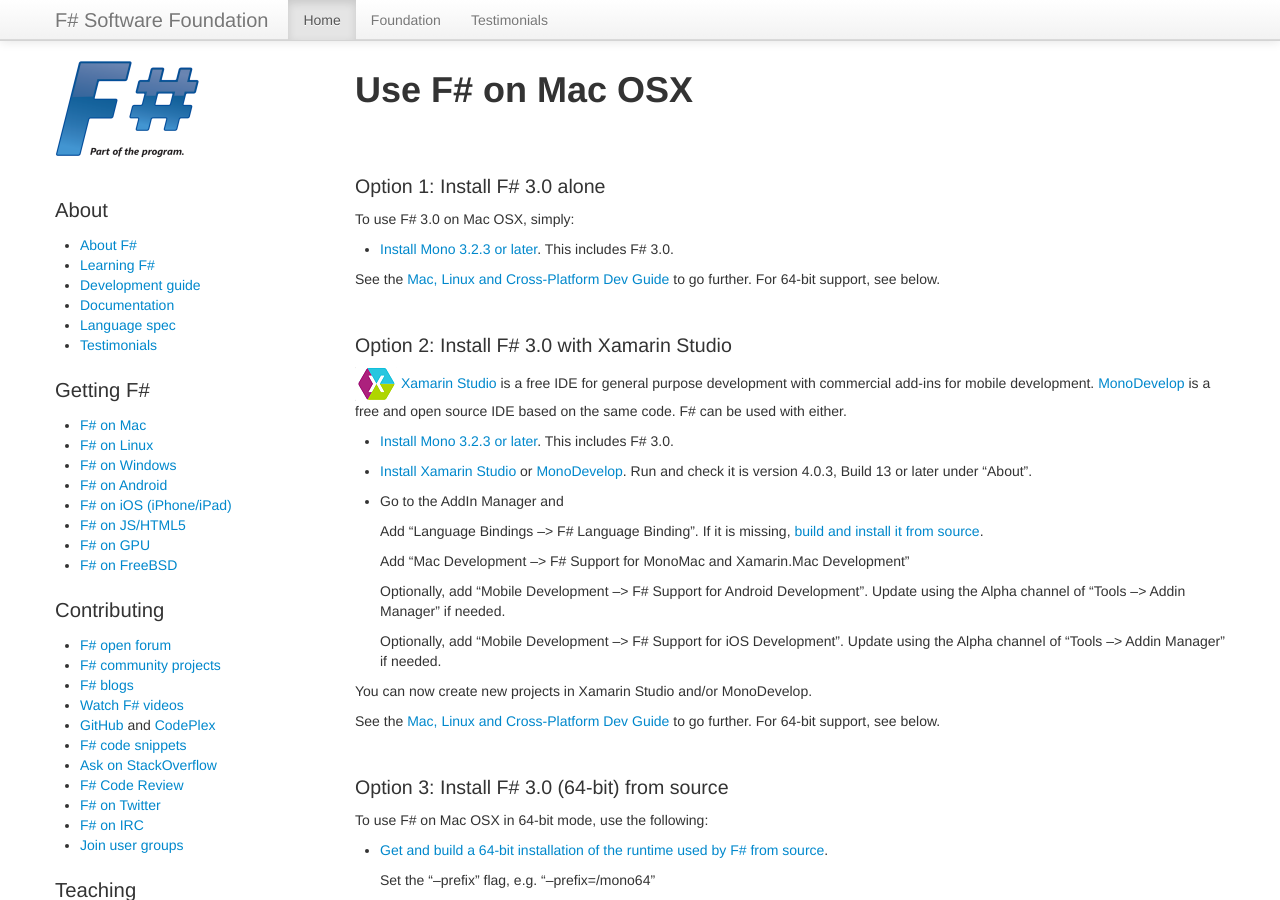
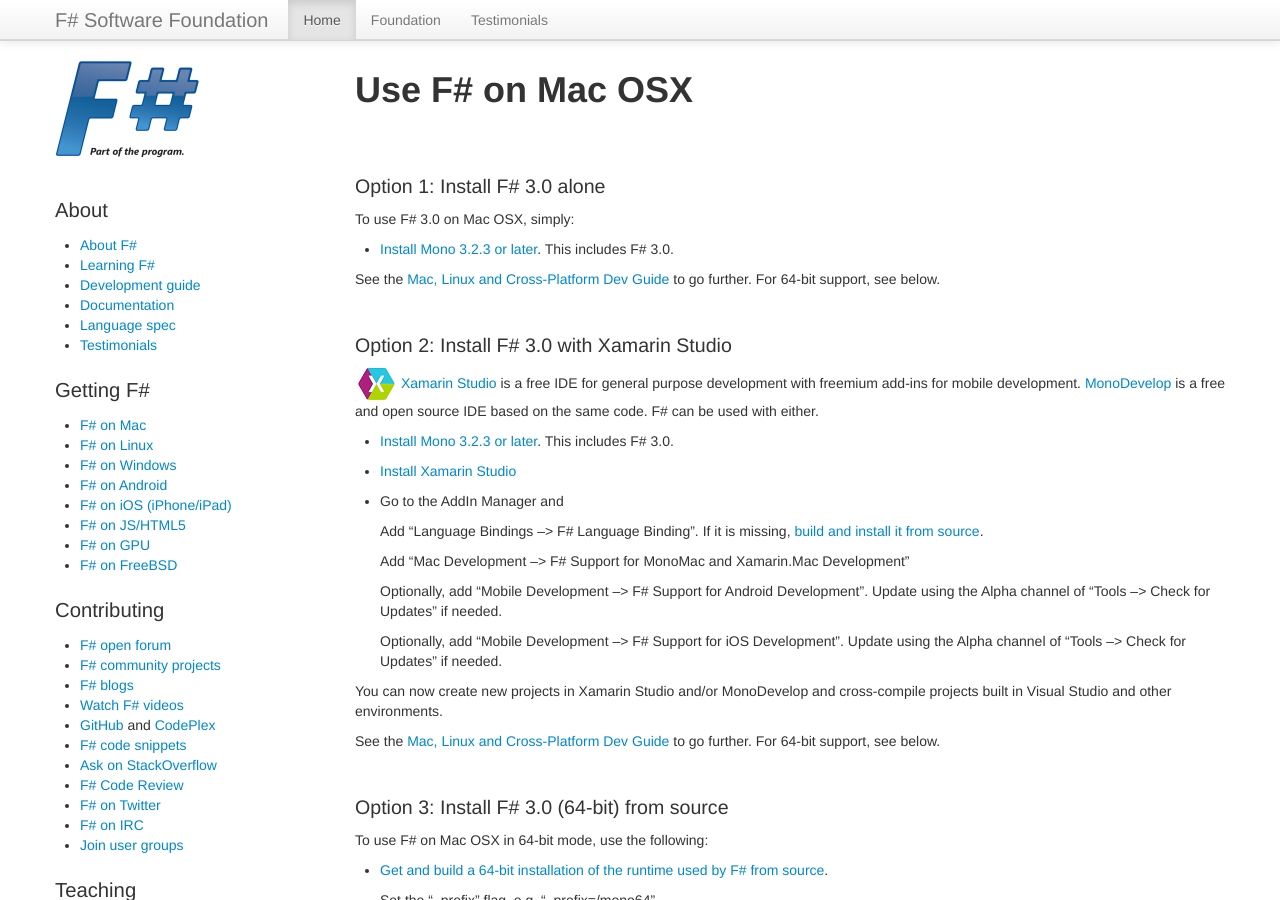
Before and after one commit to fsharp/fsharp.org, a Jekyll site: the page built from use/mac/index.md, in a window 1280 px wide and 900 px high. Built offline with Jekyll 4.4.1, drawn with Linux system fonts in a browser that asks for light colours; nearby versions of some CDN libraries; some web fonts are replaced; comment, search, counter and statistics services are not loaded.

Commit message:
Update index.md

```diff
--- a/use/mac/index.md
+++ b/use/mac/index.md
@@ -18,21 +18,22 @@
 
 ### Option 2: Install F# 3.0 with Xamarin Studio
 
-![logo](/images/thumbs/xamarin-studio.png)&nbsp;[Xamarin Studio](http://xamarin.com/studio) is a free IDE for general purpose development with commercial add-ins for mobile development. [MonoDevelop](http://monodevelop.com) is a free and open source IDE based on the same code.  F# can be used with either.
+![logo](/images/thumbs/xamarin-studio.png)&nbsp;[Xamarin Studio](http://xamarin.com/studio) is a free IDE for general purpose development with freemium add-ins for mobile development. [MonoDevelop](http://monodevelop.com) is a free and open source IDE based on the same code.  F# can be used with either.
 
 * [Install Mono 3.2.3 or later](http://www.go-mono.com/mono-downloads/download.html). This includes F# 3.0.
-* [Install Xamarin Studio](http://xamarin.com/studio) or [MonoDevelop](http://monodevelop.com). Run and check it is version 4.0.3, Build 13 or later under "About".
+* [Install Xamarin Studio](http://xamarin.com/studio)
 * Go to the AddIn Manager and
 
   Add “Language Bindings –> F# Language Binding”. If it is missing, [build and install it from source](https://github.com/fsharp/fsharpbinding/blob/master/monodevelop/README.md).
 
   Add “Mac Development –> F# Support for MonoMac and Xamarin.Mac Development”
 
-  Optionally, add “Mobile Development –> F# Support for Android Development”. Update using the Alpha channel of "Tools --> Addin Manager" if needed.
+  Optionally, add “Mobile Development –> F# Support for Android Development”. Update using the Alpha channel of "Tools --> Check for Updates" if needed.
 
-  Optionally, add “Mobile Development –> F# Support for iOS Development”. Update using the Alpha channel of "Tools --> Addin Manager" if needed.
+  Optionally, add “Mobile Development –> F# Support for iOS Development”. Update using the Alpha channel of "Tools --> Check for Updates" if needed.
 
-You can now create new projects in Xamarin Studio and/or MonoDevelop.
+You can now create new projects in Xamarin Studio and/or MonoDevelop and cross-compile projects built in
+Visual Studio and other environments.
 
 See the [Mac, Linux and Cross-Platform Dev Guide](/guides/mac-linux-cross-platform) to
 go further. For 64-bit support, see below.
```
